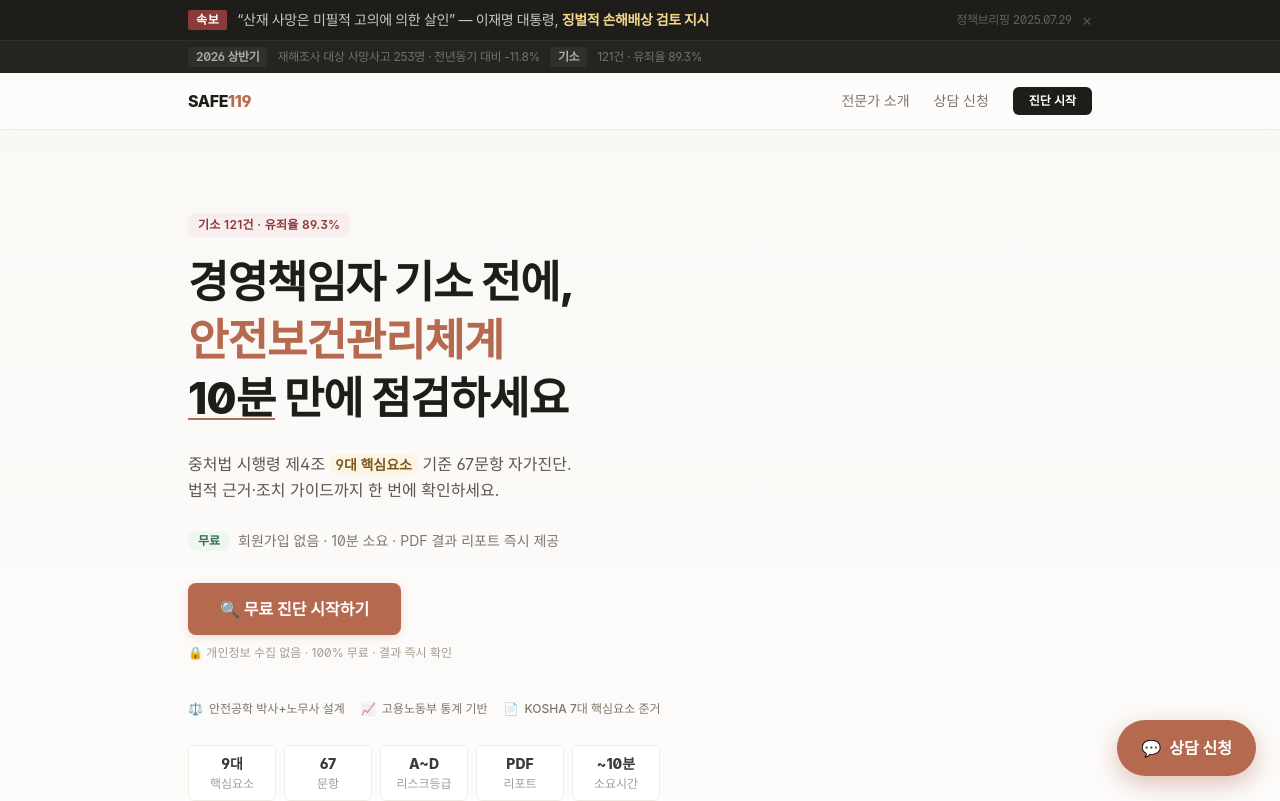
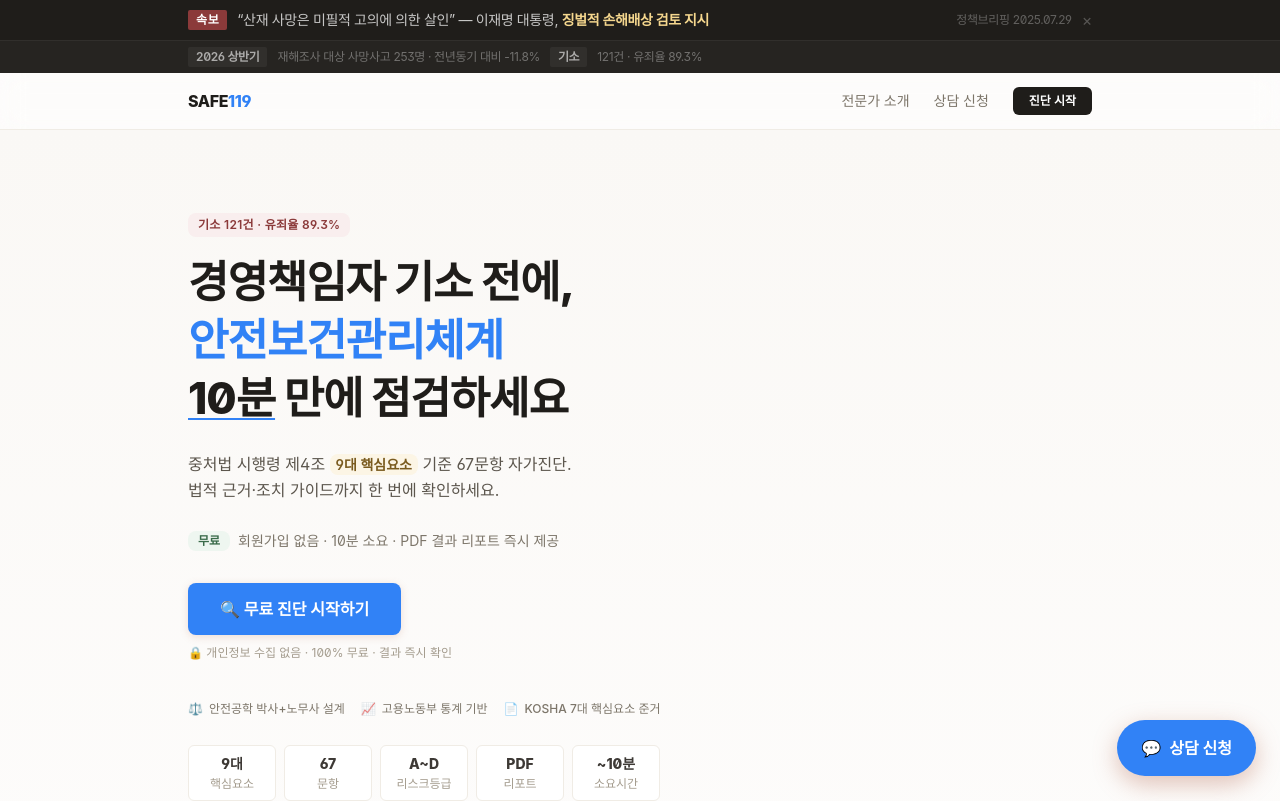
Before and after one commit to cdj44y-ui/safe119-cursor-starter, a Next.js app: page / in a window 1280 px wide. Shown: the top 801 px of the page. Built offline with nearby package versions, Linux system fonts and the light colour scheme; no server answers; a web font is replaced by a local one.

Commit message:
refactor: 브랜드 컬러 통일 — 코퍼 토큰을 토스블루(#3182F6)로 전환

```diff
--- a/tailwind.config.ts
+++ b/tailwind.config.ts
@@ -21,9 +21,9 @@ const config: Config = {
           900: "#1F1D1A",
         },
         copper: {
-          DEFAULT: "#B5694F",
-          hover: "#A05A42",
-          light: "#F7EDE8",
+          DEFAULT: "#3182F6",
+          hover: "#1B64DA",
+          light: "#EAF2FE",
         },
         ink: {
           DEFAULT: "#1F1D1A",
```
